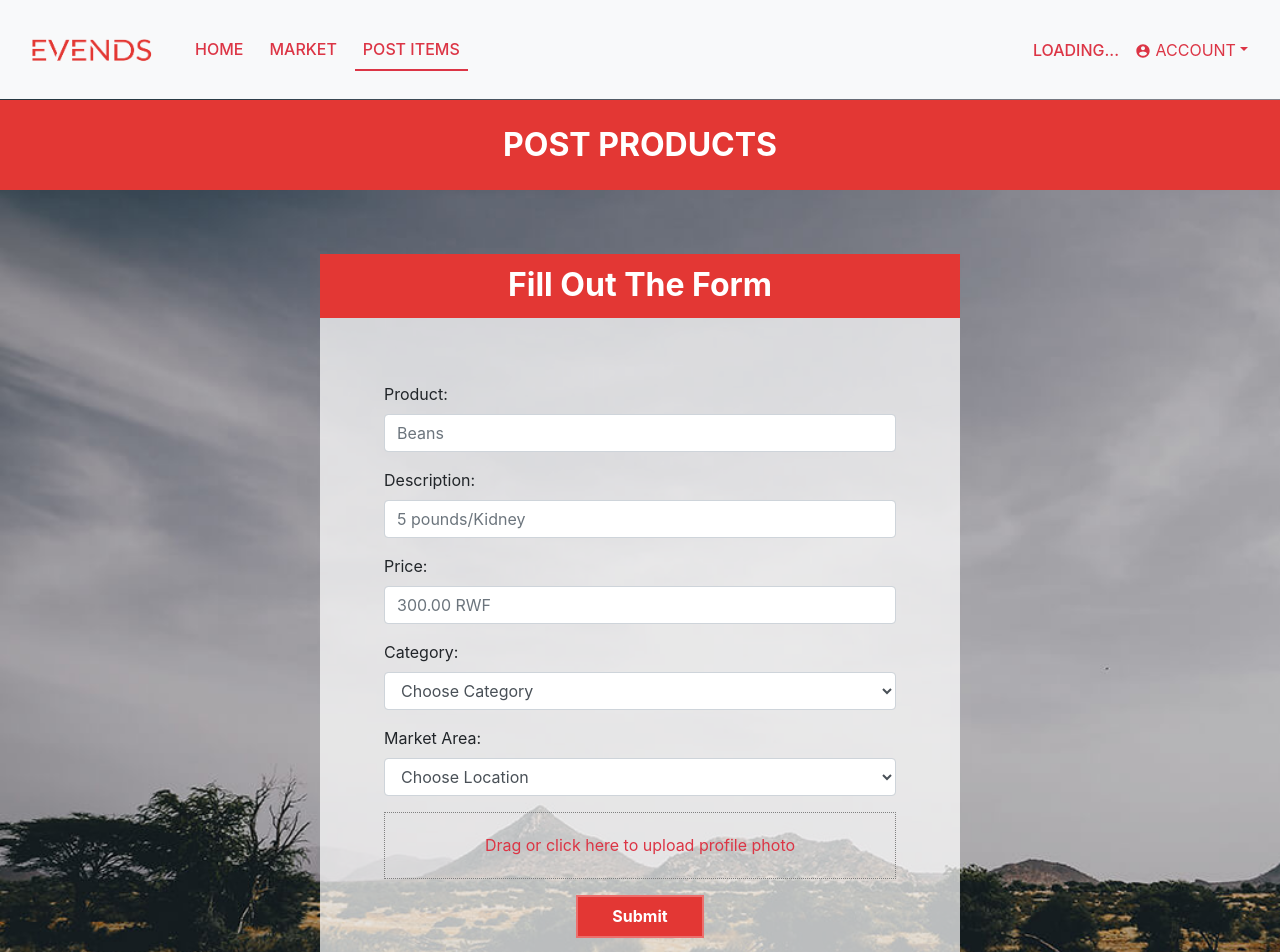
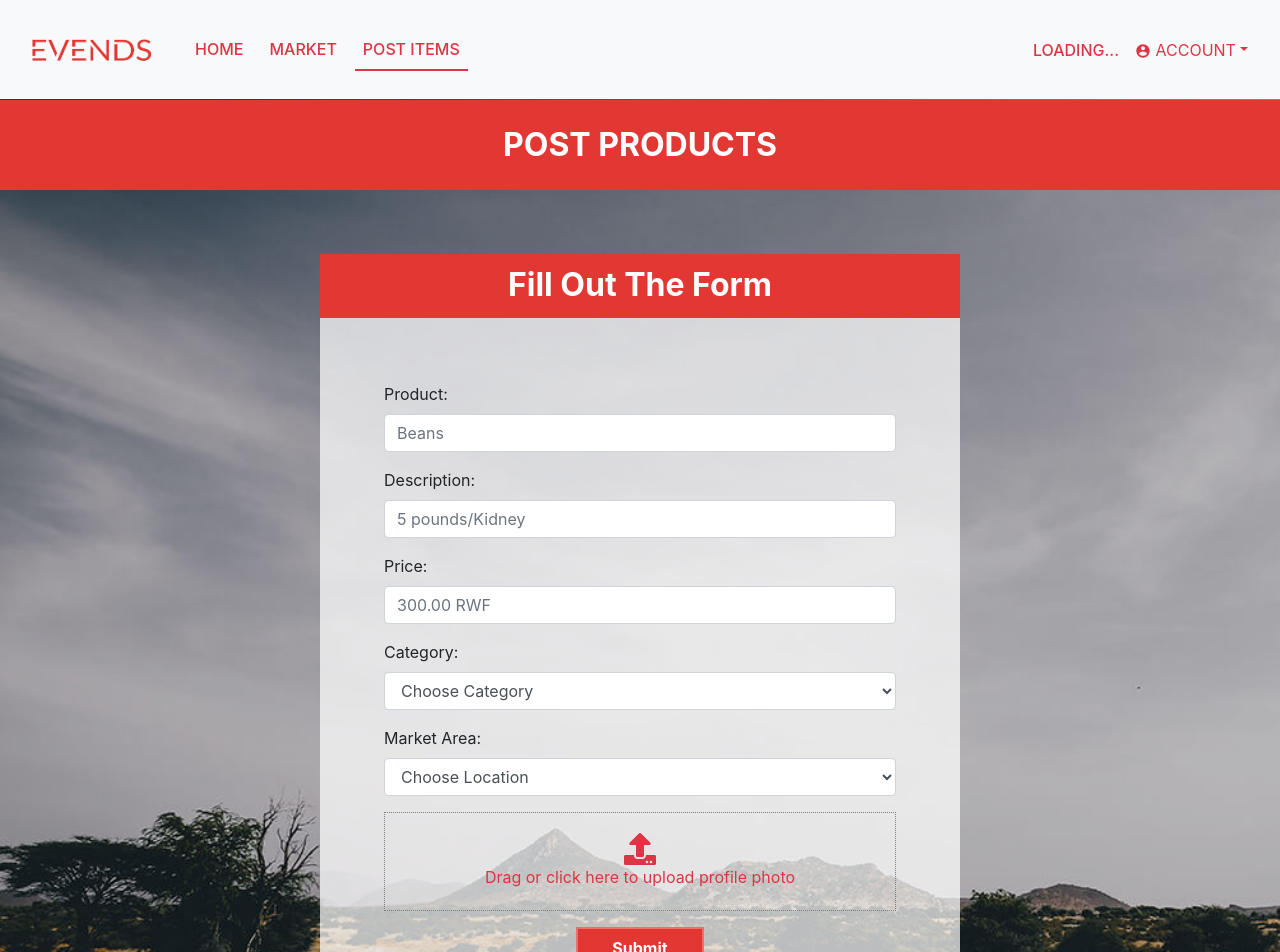
Before and after one commit to BW-African-Marketplace-5/front-end, a React (Create React App) app: page /item-form in a window 1280 px wide. Shown: the top 952 px of the page. Built offline with nearby package versions, Linux system fonts and the light colour scheme; no server answers; sample sign-in values are in the browser's storage.

Commit message:
AddItemForm Styling

```diff
--- a/src/components/ImageUpload/ImageUpload.js
+++ b/src/components/ImageUpload/ImageUpload.js
@@ -2,6 +2,8 @@ import React, { useCallback, useState } from "react";
 import { useDropzone } from "react-dropzone";
 import axios from "axios";
 import styled from "styled-components";
+import {Alert} from 'reactstrap';
+import {FaUpload} from 'react-icons/fa'
 
 import { Spinner } from "reactstrap";
 
@@ -85,10 +87,12 @@ const ImageUpload = ({ setImage }) => {
           <UpP>Uploading...</UpP>
         </div>
       ) : isUploaded ? (
-        <p>Upload Successful</p>
+        <Alert color="success">
+        Image Upload Successful!
+      </Alert>
       ) : (
         <DragDiv>
-          <p>Drag or click here to upload profile photo</p>
+          <FaUpload size='2em'/><br></br><p>Drag or click here to upload profile photo</p>
         </DragDiv>
       )}
     </ImageDiv>
```
